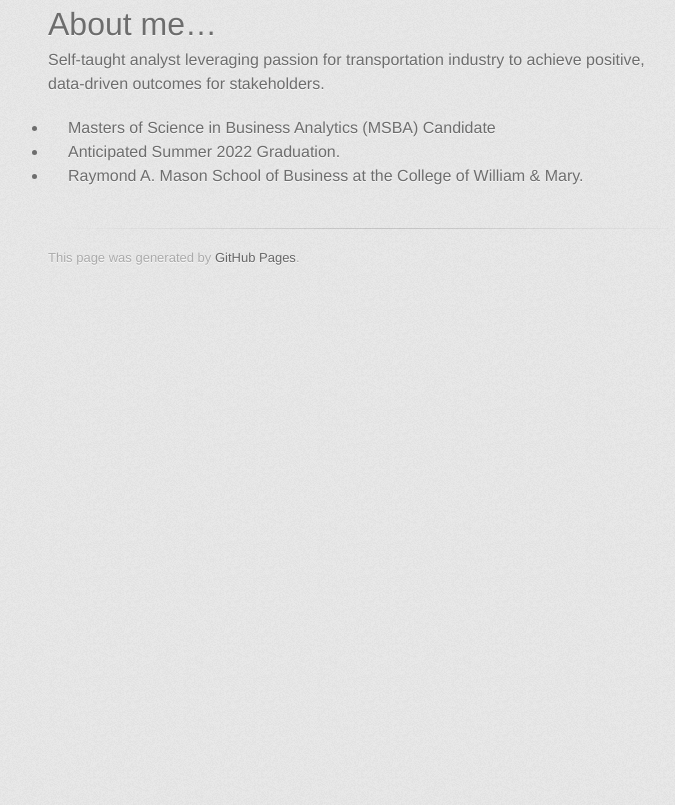
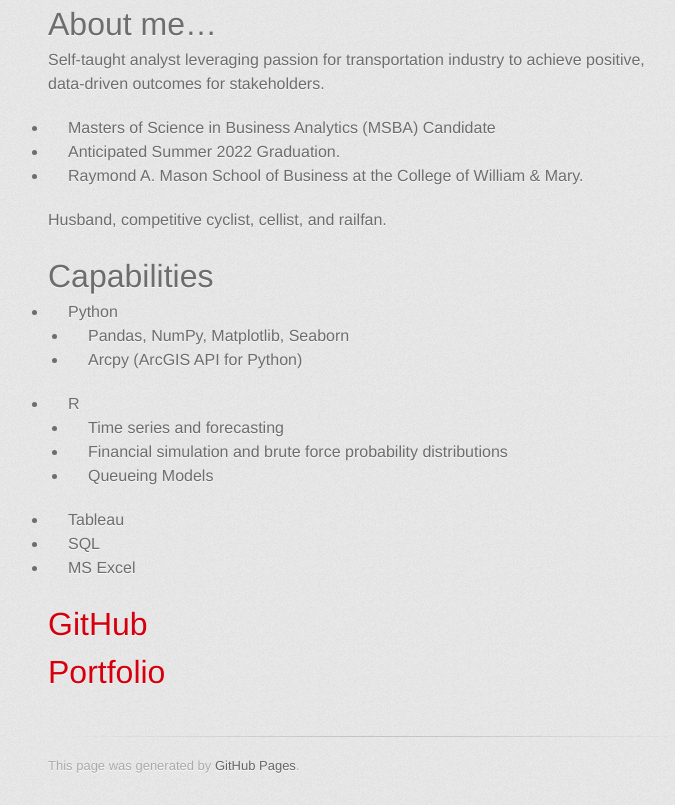
Before and after one commit to anderson-ian/anderson-ian.github.io, a Jekyll site: the page built from index.md, in a window 1280 px wide. Shown: the part 633-1438 px from the top of the page, without its empty margins (282-957 px from the left). Built offline with Jekyll 4.4.1, drawn with Linux system fonts in a browser that asks for light colours; some web fonts are replaced; our own code applies the rules of GitHub Pages for plain Markdown files; the repository's description, which GitHub fills in, is left out; before the commit the page ends 930 px from its top, so only the background shows below that.

Commit message:
Update index.md

```diff
--- a/index.md
+++ b/index.md
@@ -11,3 +11,21 @@ Self-taught analyst leveraging passion for transportation industry to achieve po
 - Masters of Science in Business Analytics (MSBA) Candidate
 - Anticipated Summer 2022 Graduation.
 - Raymond A. Mason School of Business at the College of William & Mary.
+
+Husband, competitive cyclist, cellist, and railfan.
+
+# Capabilities
+
+- Python
+  - Pandas, NumPy, Matplotlib, Seaborn
+  - Arcpy (ArcGIS API for Python)
+- R
+  - Time series and forecasting
+  - Financial simulation and brute force probability distributions
+  - Queueing Models
+- Tableau
+- SQL
+- MS Excel
+
+# [GitHub](https:/anderson-ian.github.io/)
+# [Portfolio](/portfolio/index.md)
```
